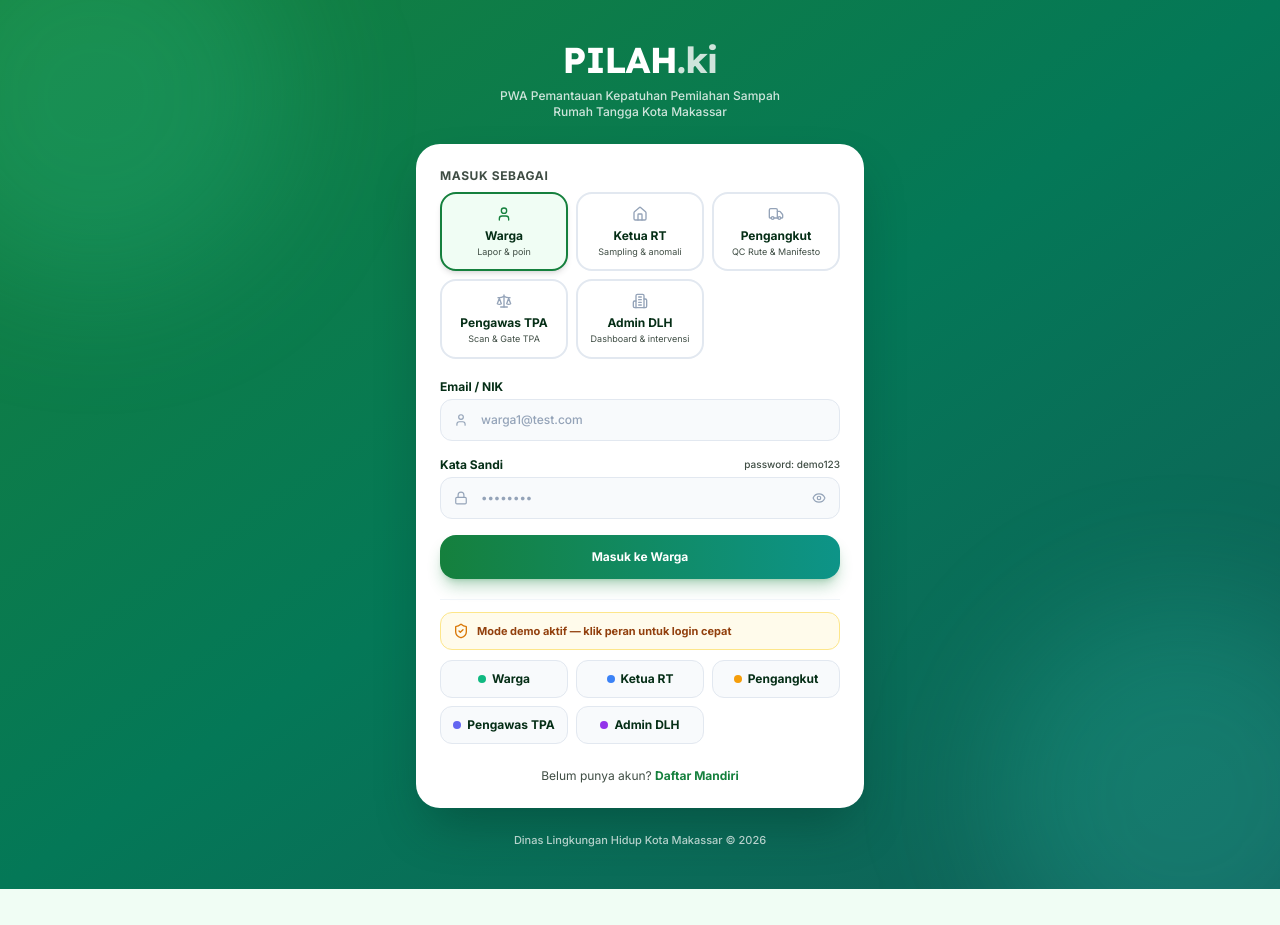
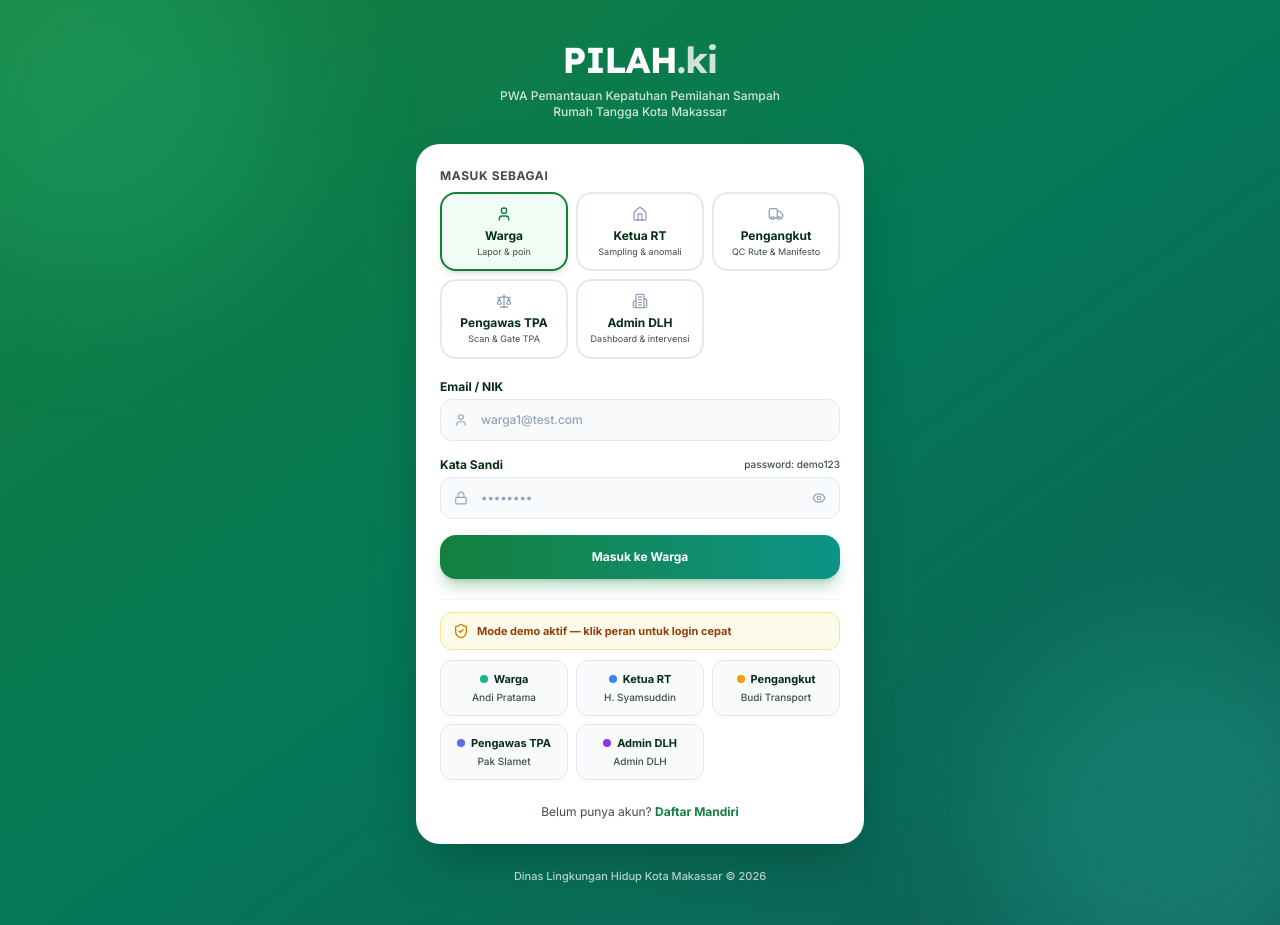
Before and after one commit to rsyhrra/BISMILLAH-GEMASTIKKKKKK, a Next.js app: page /login in a window 1280 px wide. Before the commit the page ends 889 px from the top, so only its background shows below. Built offline with nearby package versions, Linux system fonts and the light colour scheme.

Commit message:
Add demo user names to login buttons and enhance citizen cards with photo previews in RT sampling

```diff
--- a/src/app/(auth)/login/page.tsx
+++ b/src/app/(auth)/login/page.tsx
@@ -16,12 +16,12 @@ const ROLE_OPTIONS: { role: Role; label: string; desc: string; icon: React.React
   { role: 'ADMIN_DLH', label: 'Admin DLH', desc: 'Dashboard & intervensi', icon: <Building2 className="w-4 h-4" /> },
 ];
 
-const DEMO_LOGIN: { role: Role; email: string; label: string; color: string }[] = [
-  { role: 'WARGA', email: 'warga1@test.com', label: 'Warga', color: 'bg-emerald-500' },
-  { role: 'RT_RW', email: 'rt1@test.com', label: 'Ketua RT', color: 'bg-blue-500' },
-  { role: 'PENGANGKUT', email: 'driver@test.com', label: 'Pengangkut', color: 'bg-amber-500' },
-  { role: 'PENGAWAS_TPA', email: 'tpa@test.com', label: 'Pengawas TPA', color: 'bg-indigo-500' },
-  { role: 'ADMIN_DLH', email: 'dlh@test.com', label: 'Admin DLH', color: 'bg-purple-600' },
+const DEMO_LOGIN: { role: Role; email: string; label: string; name: string; color: string }[] = [
+  { role: 'WARGA', email: 'warga1@test.com', label: 'Warga', name: 'Andi Pratama', color: 'bg-emerald-500' },
+  { role: 'RT_RW', email: 'rt1@test.com', label: 'Ketua RT', name: 'H. Syamsuddin', color: 'bg-blue-500' },
+  { role: 'PENGANGKUT', email: 'driver@test.com', label: 'Pengangkut', name: 'Budi Transport', color: 'bg-amber-500' },
+  { role: 'PENGAWAS_TPA', email: 'tpa@test.com', label: 'Pengawas TPA', name: 'Pak Slamet', color: 'bg-indigo-500' },
+  { role: 'ADMIN_DLH', email: 'dlh@test.com', label: 'Admin DLH', name: 'Admin DLH', color: 'bg-purple-600' },
 ];
 
 export default function LoginPage() {
@@ -203,10 +203,15 @@ function LoginContent() {
                   key={d.role}
                   onClick={() => handleQuick(d.role, d.email)}
                   disabled={loading}
-                  className="bg-slate-50 hover:bg-slate-100 border border-slate-200 text-on-surface py-2.5 px-2 rounded-xl flex items-center justify-center gap-1.5 transition disabled:opacity-50"
+                  className="bg-slate-50 hover:bg-slate-100 border border-slate-200 text-on-surface py-2.5 px-2 rounded-xl flex flex-col items-center justify-center transition disabled:opacity-50 text-center"
                 >
-                  <span className={cn('w-2 h-2 rounded-full', d.color)}></span>
-                  {d.label}
+                  <div className="flex items-center gap-1.5 font-extrabold text-[11px]">
+                    <span className={cn('w-2 h-2 rounded-full', d.color)}></span>
+                    {d.label}
+                  </div>
+                  <span className="text-[10px] text-on-surface-variant font-medium mt-0.5 truncate max-w-full">
+                    {d.name}
+                  </span>
                 </button>
               ))}
             </div>
--- a/src/app/rt/sampling/page.tsx
+++ b/src/app/rt/sampling/page.tsx
@@ -8,7 +8,7 @@ import StatusBadge from '@/components/status-badge';
 import { useApp } from '@/lib/app-context';
 import { useToast } from '@/components/toast';
 import * as db from '@/lib/db';
-import { cn } from '@/lib/utils';
+import { cn, timeAgo } from '@/lib/utils';
 import { RefreshCw, MapPin, Check, X, Camera, Loader2 } from 'lucide-react';
 
 export default function RtSamplingPage() {
@@ -160,7 +160,12 @@ function SamplingContent() {
           return (
             <div
               key={w.id}
-              className="bg-white rounded-2xl border border-slate-200/80 shadow-card p-4 space-y-3"
+              className={cn(
+                'bg-white rounded-2xl border p-4 space-y-3 transition',
+                lastReport?.status === 'PENDING'
+                  ? 'border-amber-300 bg-amber-50/20 shadow-md'
+                  : 'border-slate-200/80 shadow-card'
+              )}
             >
               <div className="flex items-start justify-between gap-3">
                 <div className="flex items-center gap-3 min-w-0">
@@ -168,9 +173,14 @@ function SamplingContent() {
                     {w.full_name.charAt(0)}
                   </div>
                   <div className="min-w-0">
-                    <p className="font-lexend font-bold text-sm text-on-surface truncate">{w.full_name}</p>
+                    <div className="flex items-center gap-1.5 flex-wrap">
+                      <p className="font-lexend font-extrabold text-sm text-on-surface truncate">{w.full_name}</p>
+                      <span className="text-[10px] bg-slate-100 text-slate-600 px-2 py-0.5 rounded-md font-mono">
+                        {w.email}
+                      </span>
+                    </div>
                     <p className="text-[11px] text-on-surface-variant truncate">
-                      Jl. {w.kelurahan} No. {idx + 1} • {points} Pts
+                      NIK: {w.nik} • {points} Pts
                     </p>
                   </div>
                 </div>
@@ -181,20 +191,42 @@ function SamplingContent() {
                 />
               </div>
 
-              <div className="grid grid-cols-2 gap-2 text-[11px]">
-                <div className="bg-slate-50 border border-slate-200 rounded-xl px-3 py-2">
-                  <p className="text-on-surface-variant font-semibold">Laporan Mandiri</p>
-                  <p className="font-bold text-on-surface mt-0.5">
-                    {lastReport ? `Patuh (${lastReport.type === 'ORGANIK' ? 'Organik' : 'Anorganik'})` : 'Belum Lapor'}
-                  </p>
+              {/* BUKTI FOTO LAPORAN MANDIRI WARGA */}
+              {lastReport ? (
+                <div className="bg-slate-50 border border-slate-200 rounded-xl p-3 flex items-center justify-between gap-3">
+                  <div className="flex items-center gap-3 min-w-0">
+                    {lastReport.photo ? (
+                      // eslint-disable-next-line @next/next/no-img-element
+                      <img
+                        src={lastReport.photo}
+                        alt="Foto Laporan Warga"
+                        className="w-12 h-12 rounded-lg object-cover border border-slate-300 shrink-0"
+                      />
+                    ) : (
+                      <div className="w-12 h-12 rounded-lg bg-emerald-100 text-emerald-800 flex items-center justify-center font-extrabold text-lg shrink-0">
+                        {lastReport.type === 'ORGANIK' ? '🌱' : '♻️'}
+                      </div>
+                    )}
+                    <div className="text-xs min-w-0">
+                      <p className="font-extrabold text-on-surface flex items-center gap-1.5 flex-wrap">
+                        Laporan Mandiri: {lastReport.type === 'ORGANIK' ? 'Organik' : 'Anorganik'}
+                        {lastReport.status === 'PENDING' && (
+                          <span className="text-[9px] bg-amber-100 text-amber-800 font-extrabold px-2 py-0.5 rounded-full border border-amber-200">
+                            Menunggu Verifikasi RT
+                          </span>
+                        )}
+                      </p>
+                      <p className="text-[10px] text-on-surface-variant">
+                        Dikirim: {timeAgo(lastReport.created_at)}
+                      </p>
+                    </div>
+                  </div>
                 </div>
-                <div className="bg-slate-50 border border-slate-200 rounded-xl px-3 py-2">
-                  <p className="text-on-surface-variant font-semibold">Terakhir RT</p>
-                  <p className="font-bold text-on-surface mt-0.5">
-                    {lastSampling ? (lastSampling.status === 'PATUH' ? 'Patuh' : 'Tidak Patuh') : 'Belum Ada'}
-                  </p>
+              ) : (
+                <div className="bg-slate-50 border border-slate-200 rounded-xl px-3 py-2 text-[11px] text-on-surface-variant font-medium">
+                  Belum mengirim laporan pemilahan mandiri
                 </div>
-              </div>
+              )}
 
               <div className="grid grid-cols-2 gap-2.5">
                 <button
```
